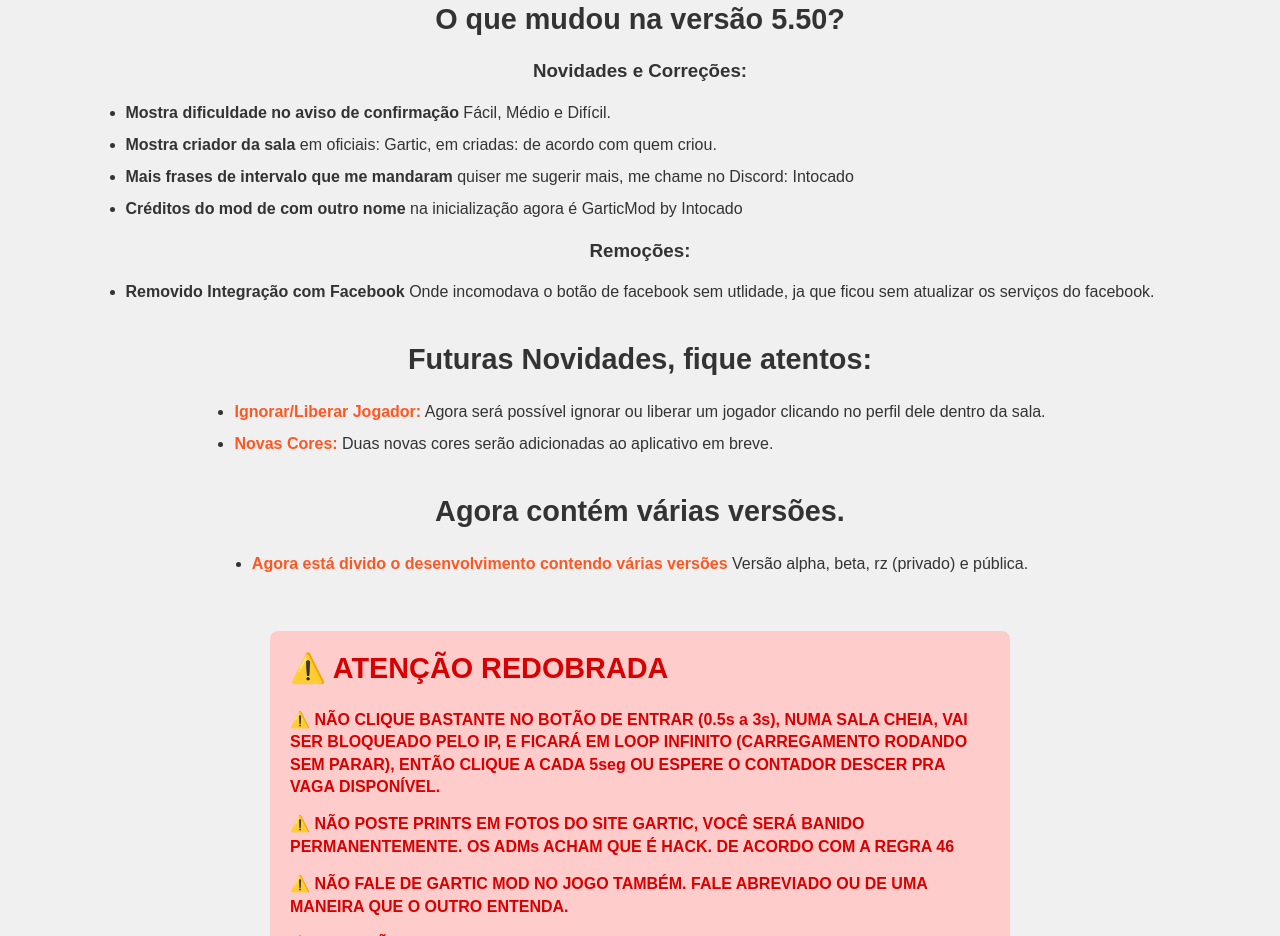
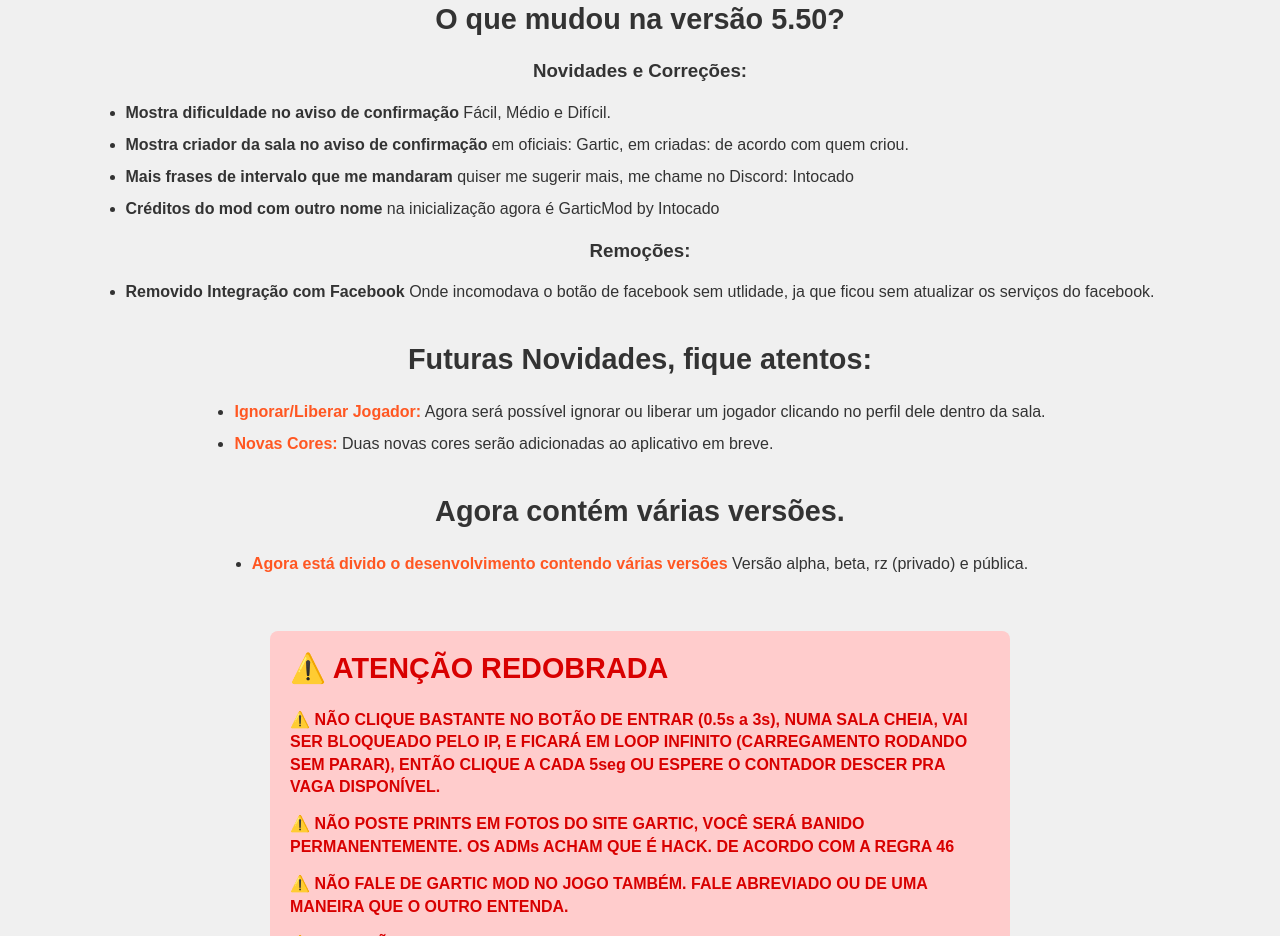
Before and after one commit to kelbovine/articosemo, a plain HTML site: page index.html in a window 1280 px wide. Shown: the part 1547-2483 px from the top of the page. Drawn offline with Linux system fonts and the light colour scheme; a web font is replaced by a local one.

Commit message:
Update index.html

```diff
--- a/index.html
+++ b/index.html
@@ -371,9 +371,9 @@
 <h3>Novidades e Correções:</h3>
 <ul>
     <li><strong>Mostra dificuldade no aviso de confirmação</strong> Fácil, Médio e Difícil.</li>
-    <li><strong>Mostra criador da sala</strong> em oficiais: Gartic, em criadas: de acordo com quem criou.</li>
+    <li><strong>Mostra criador da sala no aviso de confirmação</strong> em oficiais: Gartic, em criadas: de acordo com quem criou.</li>
     <li><strong>Mais frases de intervalo que me mandaram</strong> quiser me sugerir mais, me chame no Discord: Intocado</li>
-    <li><strong>Créditos do mod de com outro nome</strong> na inicialização agora é GarticMod by Intocado</li>
+    <li><strong>Créditos do mod com outro nome</strong> na inicialização agora é GarticMod by Intocado</li>
 </ul>
 <h3>Remoções:</h3>
 <ul>
```
